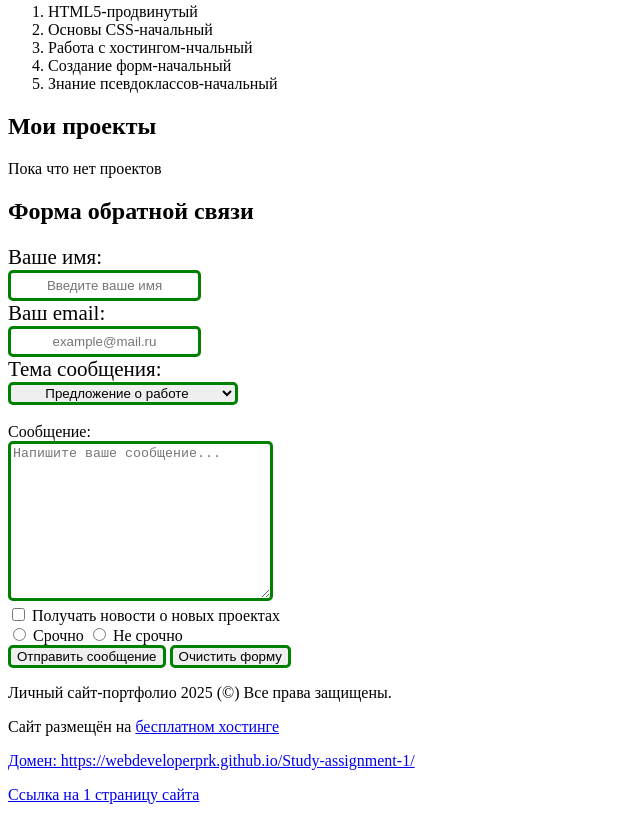
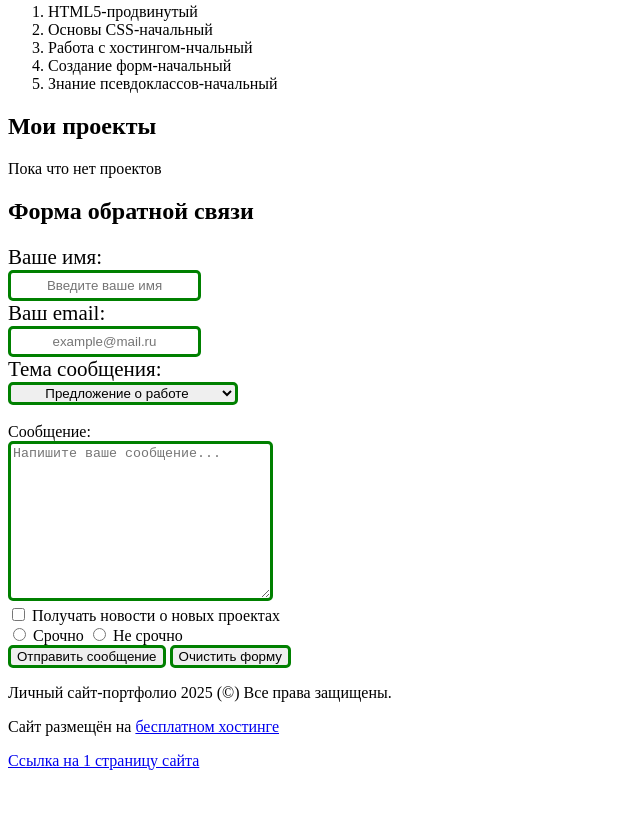
Before and after one commit to WebDeveloperPrk/Study-assignment-1, a plain HTML site: page task1.html in a window 1280 px wide. Shown: the part 791-1611 px from the top of the page, without its empty margins (0-640 px from the left). After the commit the page ends 1577 px from the top, so only its background shows below. Drawn offline with Linux system fonts and the light colour scheme.

Commit message:
Update task1.html

```diff
--- a/task1.html
+++ b/task1.html
@@ -96,7 +96,7 @@
     <button class="clear_form">Очистить форму</button>
 
     <p>Личный сайт-портфолио 2025 (©) Все права защищены.</p>
-    <p>Сайт размещён на <a href="https://docs.github.com/ru/pages" target="_blank">бесплатном хостинге</p>  Домен: https://webdeveloperprk.github.io/Study-assignment-1/
+    <p>Сайт размещён на <a href="https://docs.github.com/ru/pages" target="_blank">бесплатном хостинге</p>
 
     <p> <a href="index.html">Ссылка на 1 страницу сайта</a></p>
 </body>
```
